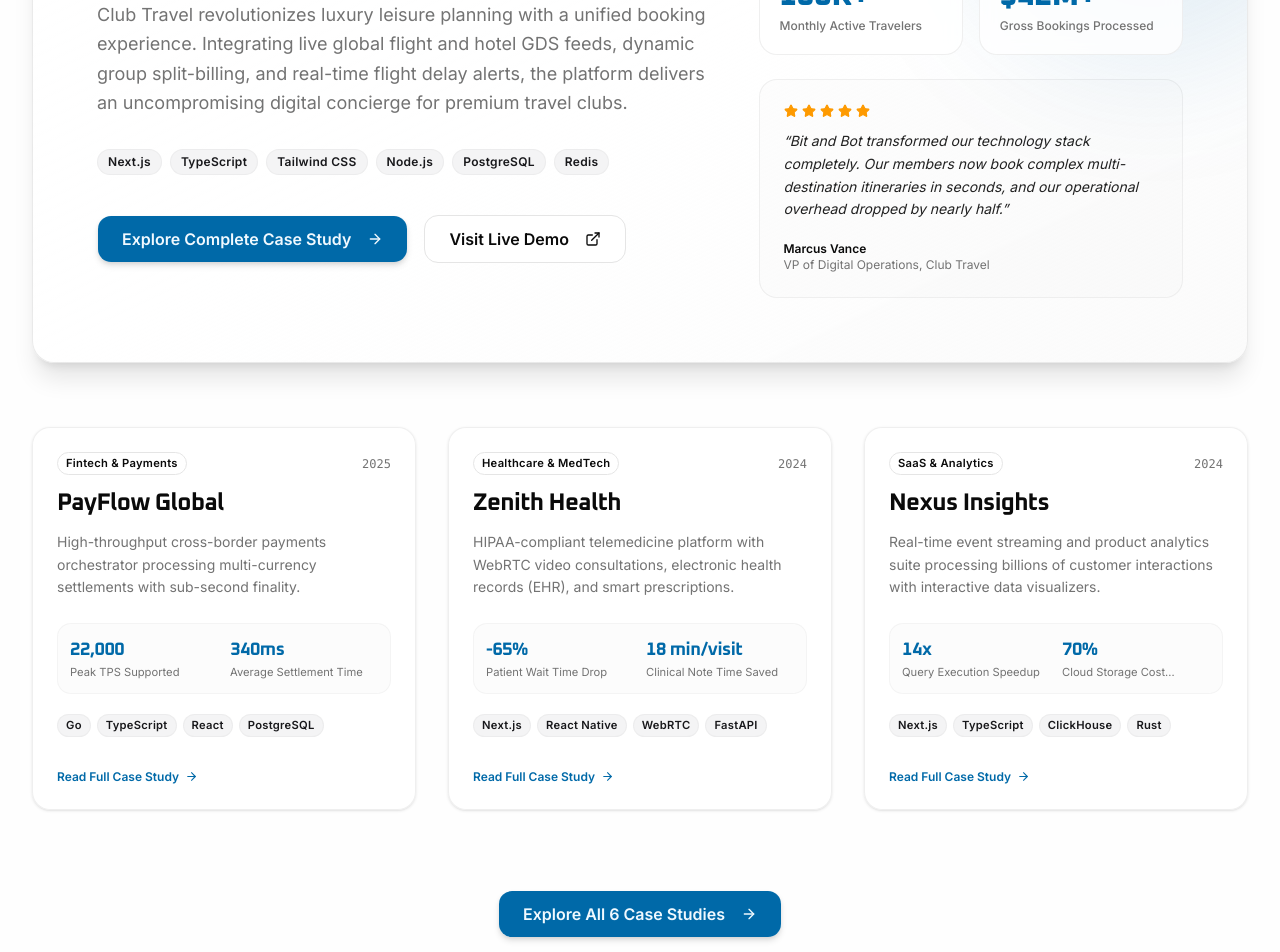
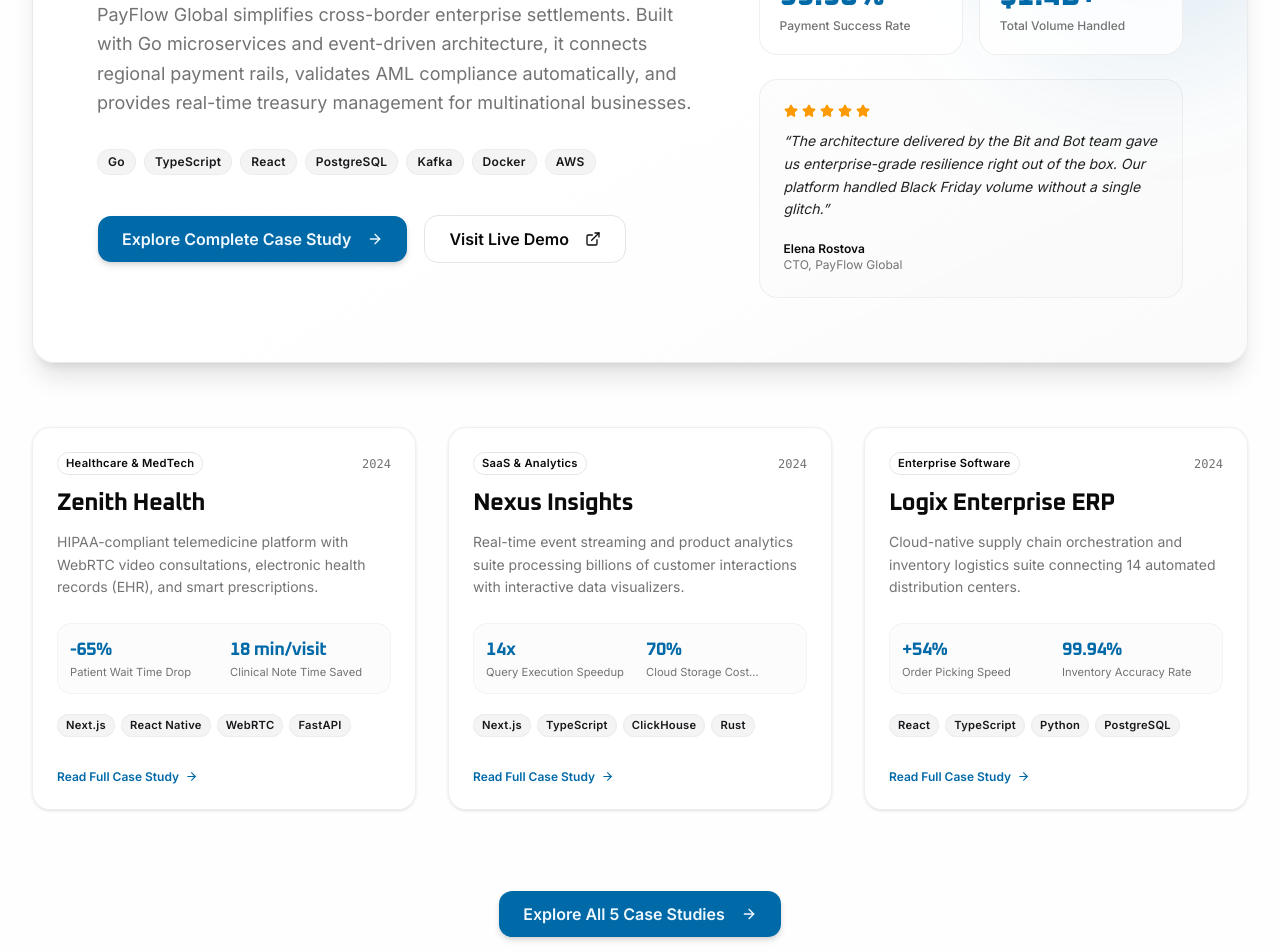
Before and after one commit to safenettech/bit-and-bot-web, a Next.js app: page / in a window 1280 px wide. Shown: the part 3480-4432 px from the top of the page. Built offline with nearby package versions, Linux system fonts and the light colour scheme.

Commit message:
updated the projects dummy

```diff
--- a/src/components/home/ProjectsSection.tsx
+++ b/src/components/home/ProjectsSection.tsx
@@ -7,7 +7,7 @@ import { Button } from "@/components/ui/button"
 import { DynamicIcon } from "@/components/ui/icon"
 
 export function ProjectsSection() {
-  const featuredClubTravel = projects.find((p) => p.slug === "club-travel") || projects[0]
+  const featuredClubTravel = projects.find((p) => p.slug === "payflow-gateway") || projects[0]
   const otherProjects = projects.filter((p) => p.slug !== featuredClubTravel.slug).slice(0, 3)
 
   return (
@@ -19,7 +19,7 @@ export function ProjectsSection() {
           description="A track record of delivering resilient, high-conversion applications that solve complex technical problems and drive business growth."
         />
 
-        {/* Featured Showcase (Club Travel) */}
+        {/* Featured Showcase (Payflow Gateway) */}
         {featuredClubTravel && (
           <ProjectShowcase project={featuredClubTravel} />
         )}
--- a/src/data/projects.ts
+++ b/src/data/projects.ts
@@ -1,52 +1,52 @@
 import type { Project } from "@/types"
 
 export const projects: Project[] = [
-  {
-    slug: "club-travel",
-    title: "Club Travel",
-    category: "Travel Booking Platform",
-    summary:
-      "A next-generation bespoke travel booking engine and itinerary management portal for luxury clubs and frequent flyers.",
-    description:
-      "Club Travel revolutionizes luxury leisure planning with a unified booking experience. Integrating live global flight and hotel GDS feeds, dynamic group split-billing, and real-time flight delay alerts, the platform delivers an uncompromising digital concierge for premium travel clubs.",
-    image: "/projects/club-travel.jpg",
-    technologies: ["Next.js", "TypeScript", "Tailwind CSS", "Node.js", "PostgreSQL", "Redis"],
-    features: [
-      "Real-time GDS Flight & Hotel Inventory Sync",
-      "Interactive Collaborative Group Itinerary Planner",
-      "Automated Split-Payments & Multi-Currency Checkout",
-      "Instant Flight Status Updates & SMS Re-routing Alerts",
-      "VIP Concierge Live Chat & Custom Add-on Booking",
-      "Offline-Ready Digital Boarding Passes & Itinerary Vault",
-    ],
-    client: "Club Travel International Ltd.",
-    year: "2025",
-    challenge:
-      "Legacy booking engines suffered from 8+ second search latency, brittle multi-vendor inventory lockouts, and fragmented payment reconciliations that caused an unacceptable 34% checkout drop-off rate.",
-    solution:
-      "We engineered a distributed caching tier with Redis and Next.js App Router, alongside optimistic UI updates and an automated payment orchestrator that cuts search latency down to under 600ms while guaranteeing zero double-bookings.",
-    deliverables: [
-      "Full-stack responsive booking application",
-      "Global flight/hotel aggregator microservice",
-      "Admin revenue analytics & reservation dashboard",
-      "Native mobile companion PWA",
-    ],
-    metrics: [
-      { label: "Search Latency Reduction", value: "82%" },
-      { label: "Checkout Conversion Lift", value: "+46%" },
-      { label: "Monthly Active Travelers", value: "180K+" },
-      { label: "Gross Bookings Processed", value: "$42M+" },
-    ],
-    testimonial: {
-      quote:
-        "Bit and Bot transformed our technology stack completely. Our members now book complex multi-destination itineraries in seconds, and our operational overhead dropped by nearly half.",
-      author: "Marcus Vance",
-      role: "VP of Digital Operations, Club Travel",
-      avatar: "https://images.unsplash.com/photo-1534528741775-53994a69daeb?w=150&auto=format&fit=crop&q=80",
-    },
-    liveUrl: "https://example.com/club-travel",
-    featured: true,
-  },
+  // {
+  //   slug: "club-travel",
+  //   title: "Club Travel",
+  //   category: "Travel Booking Platform",
+  //   summary:
+  //     "A next-generation bespoke travel booking engine and itinerary management portal for luxury clubs and frequent flyers.",
+  //   description:
+  //     "Club Travel revolutionizes luxury leisure planning with a unified booking experience. Integrating live global flight and hotel GDS feeds, dynamic group split-billing, and real-time flight delay alerts, the platform delivers an uncompromising digital concierge for premium travel clubs.",
+  //   image: "/projects/club-travel.jpg",
+  //   technologies: ["Next.js", "TypeScript", "Tailwind CSS", "Node.js", "PostgreSQL", "Redis"],
+  //   features: [
+  //     "Real-time GDS Flight & Hotel Inventory Sync",
+  //     "Interactive Collaborative Group Itinerary Planner",
+  //     "Automated Split-Payments & Multi-Currency Checkout",
+  //     "Instant Flight Status Updates & SMS Re-routing Alerts",
+  //     "VIP Concierge Live Chat & Custom Add-on Booking",
+  //     "Offline-Ready Digital Boarding Passes & Itinerary Vault",
+  //   ],
+  //   client: "Club Travel International Ltd.",
+  //   year: "2025",
+  //   challenge:
+  //     "Legacy booking engines suffered from 8+ second search latency, brittle multi-vendor inventory lockouts, and fragmented payment reconciliations that caused an unacceptable 34% checkout drop-off rate.",
+  //   solution:
+  //     "We engineered a distributed caching tier with Redis and Next.js App Router, alongside optimistic UI updates and an automated payment orchestrator that cuts search latency down to under 600ms while guaranteeing zero double-bookings.",
+  //   deliverables: [
+  //     "Full-stack responsive booking application",
+  //     "Global flight/hotel aggregator microservice",
+  //     "Admin revenue analytics & reservation dashboard",
+  //     "Native mobile companion PWA",
+  //   ],
+  //   metrics: [
+  //     { label: "Search Latency Reduction", value: "82%" },
+  //     { label: "Checkout Conversion Lift", value: "+46%" },
+  //     { label: "Monthly Active Travelers", value: "180K+" },
+  //     { label: "Gross Bookings Processed", value: "$42M+" },
+  //   ],
+  //   testimonial: {
+  //     quote:
+  //       "Bit and Bot transformed our technology stack completely. Our members now book complex multi-destination itineraries in seconds, and our operational overhead dropped by nearly half.",
+  //     author: "Marcus Vance",
+  //     role: "VP of Digital Operations, Club Travel",
+  //     avatar: "https://images.unsplash.com/photo-1534528741775-53994a69daeb?w=150&auto=format&fit=crop&q=80",
+  //   },
+  //   liveUrl: "https://example.com/club-travel",
+  //   featured: true,
+  // },
   {
     slug: "payflow-gateway",
     title: "PayFlow Global",
```
